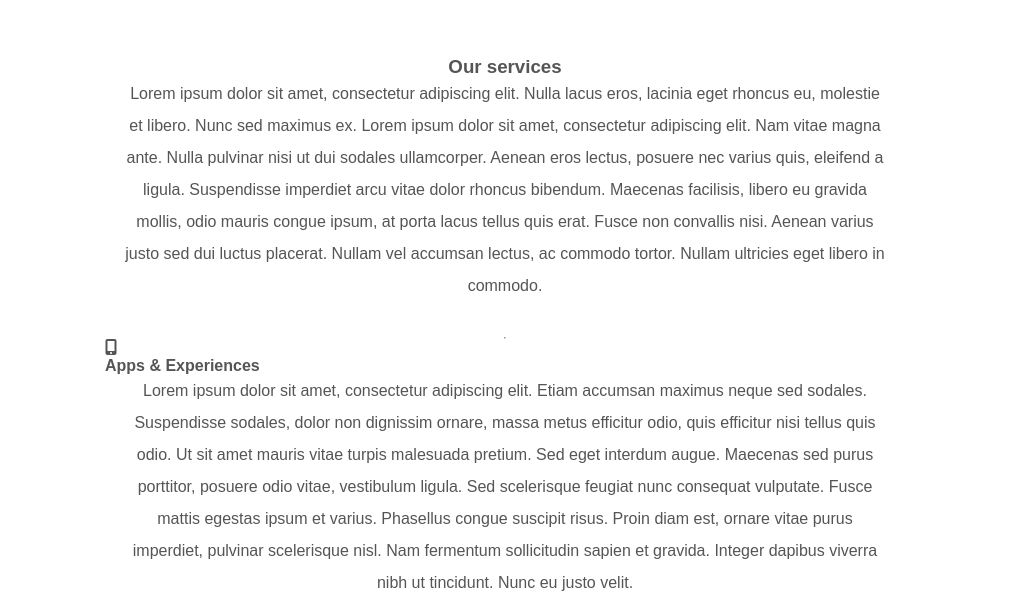
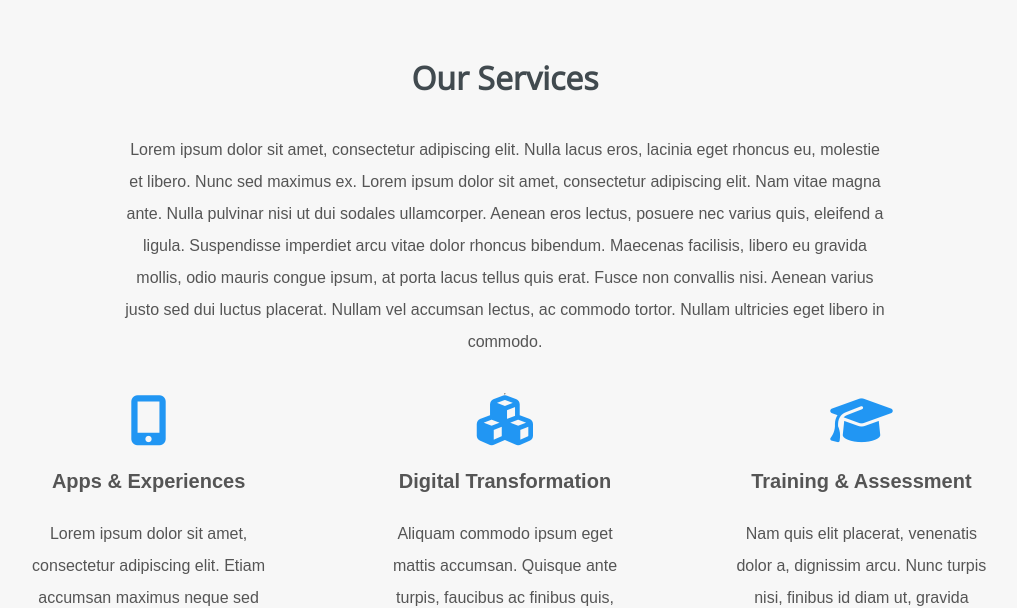
Before and after one commit to upc-pre-202201-si385-si44/acme-studio-basic-landing, a plain HTML site: page public/index.html in a window 1280 px wide. Shown: the part 2126-2734 px from the top of the page, without its empty margins (135-1152 px from the left). Drawn offline with nearby package versions, Linux system fonts and the light colour scheme.

Commit message:
feat(services): Added Services Section Styles.

```diff
--- a/public/assets/styles/styles.css
+++ b/public/assets/styles/styles.css
@@ -223,3 +223,41 @@ header nav li:last-child {
         flex-basis: 100%;
     }
 }
+
+/* Services Section */
+
+.services {
+    background-color: #F7F7F7;
+}
+
+.services .grid li {
+    padding: 0 30px;
+    flex-basis: 33%;
+    text-align: center;
+}
+
+.services .grid li i {
+    font-size: 50px;
+    color: #2196F3;
+    margin-bottom: 25px;
+}
+
+.services .grid li h4 {
+    color: #555;
+    font-size: 20px;
+    margin-bottom: 25px;
+}
+
+.services .grid li p {
+    margin: 0;
+}
+
+@media (max-width: 1000px) {
+    .services .grid li {
+        flex-basis: 70%;
+        margin-bottom: 65px;
+    }
+    .services .grid li:last-child {
+        margin-bottom: 0;
+    }
+}
--- a/public/index.html
+++ b/public/index.html
@@ -42,11 +42,11 @@
             </ul>
         </section>
 
-        <section id="services">
-            <h3>Our services</h3>
+        <section id="services" class="services">
+            <h3 class="title">Our services</h3>
             <p>Lorem ipsum dolor sit amet, consectetur adipiscing elit. Nulla lacus eros, lacinia eget rhoncus eu, molestie et libero. Nunc sed maximus ex. Lorem ipsum dolor sit amet, consectetur adipiscing elit. Nam vitae magna ante. Nulla pulvinar nisi ut dui sodales ullamcorper. Aenean eros lectus, posuere nec varius quis, eleifend a ligula. Suspendisse imperdiet arcu vitae dolor rhoncus bibendum. Maecenas facilisis, libero eu gravida mollis, odio mauris congue ipsum, at porta lacus tellus quis erat. Fusce non convallis nisi. Aenean varius justo sed dui luctus placerat. Nullam vel accumsan lectus, ac commodo tortor. Nullam ultricies eget libero in commodo.</p>
             <hr>
-            <ul>
+            <ul class="grid">
                 <li>
                     <i class="fa-solid fa-mobile-screen-button"></i>
                     <h4>Apps & Experiences</h4>
```
